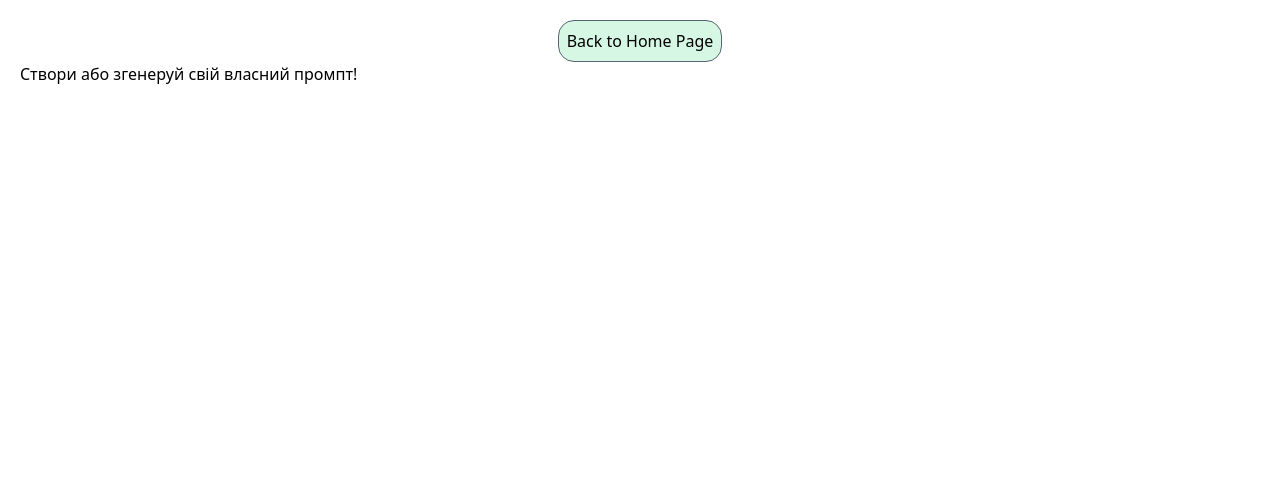
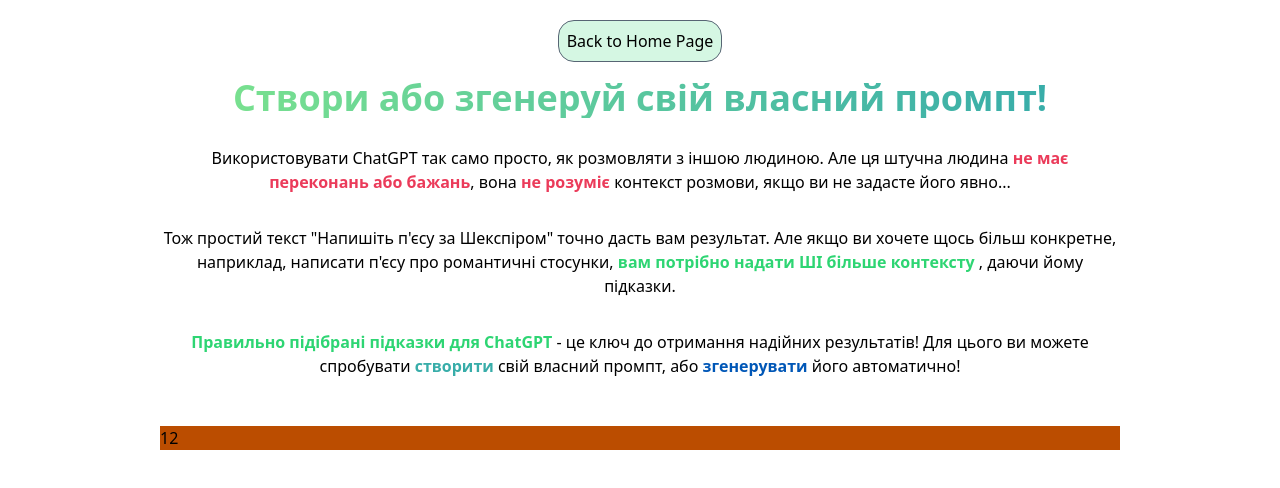
Before and after one commit to carlson142/prompt-helper, a Next.js app: page /add-new-prompt in a window 1280 px wide. Shown: the top 488 px of the page. Built offline with nearby package versions, Linux system fonts and the light colour scheme.

Commit message:
enhance AddNewPromptPage: add detailed description, improve styling, and implement buttons for creating and generating prompts

```diff
--- a/src/app/(routes)/add-new-prompt/page.tsx
+++ b/src/app/(routes)/add-new-prompt/page.tsx
@@ -1,14 +1,65 @@
-"use client";
-
 import { BackToHome } from "@/app/components/AddNewPromptPage/Buttons/BackToHome";
 
 export default function AddNewPromptPage() {
   return (
     <div className="flex flex-col w-screen h-screen p-5">
+      {/* Back to Home button */}
       <div className="self-center">
         <BackToHome />
       </div>
-      <h1>Створи або згенеруй свій власний промпт!</h1>
+
+      {/* Heading */}
+      <div className="self-center mt-4">
+        <h1 className="text-4xl font-bold bg-gradient-to-r from-[var(--main-heading-green)] to-[var(--main-heading-teal)] text-transparent bg-clip-text mb-1">
+          Створи або згенеруй свій власний промпт!
+        </h1>
+      </div>
+
+      {/* Опис */}
+      <div className="w-[960px] flex flex-col self-center mt-6 text-center">
+        <p className="mb-8 last:mb-0">
+          Використовувати ChatGPT так само просто, як розмовляти з іншою
+          людиною. Але ця штучна людина{" "}
+          <span className="text-[var(--secondary-red)] font-bold">
+            не має переконань або бажань
+          </span>
+          {""}, вона{" "}
+          <span className="text-[var(--secondary-red)] font-bold">
+            не розуміє
+          </span>{" "}
+          контекст розмови, якщо ви не задасте його явно...
+        </p>
+
+        <p className="mb-8 last:mb-0">
+          Тож простий текст "Напишіть п'єсу за Шекспіром" точно дасть вам
+          результат. Але якщо ви хочете щось більш конкретне, наприклад,
+          написати п'єсу про романтичні стосунки,{" "}
+          <span className="text-[var(--primary-green)] font-bold">
+            вам потрібно надати ШІ більше контексту
+          </span>{" "}
+          , даючи йому підказки.
+        </p>
+
+        <p>
+          <span className="text-[var(--primary-green)] font-bold">
+            Правильно підібрані підказки для ChatGPT
+          </span>{" "}
+          - це ключ до отримання надійних результатів! Для цього ви можете
+          спробувати{" "}
+          <span className="text-[var(--main-heading-teal)] font-bold">
+            створити
+          </span>{" "}
+          свій власний промпт, або{" "}
+          <span className="text-[var(--flag-blue)] font-bold">згенерувати</span>{" "}
+          його автоматично!
+        </p>
+      </div>
+
+      {/* Кнопки "Створити" та "Згенерувати" */}
+      <div className="w-[960px] bg-amber-700 flex mt-12 self-center">
+        <button>1</button>
+        <button>2</button>
+      </div>
     </div>
   );
 }
--- a/src/app/components/AddNewPromptPage/Buttons/BackToHome.tsx
+++ b/src/app/components/AddNewPromptPage/Buttons/BackToHome.tsx
@@ -1,3 +1,5 @@
+"use client";
+
 import { useRouter } from "next/navigation";
 
 export const BackToHome = () => {
```
